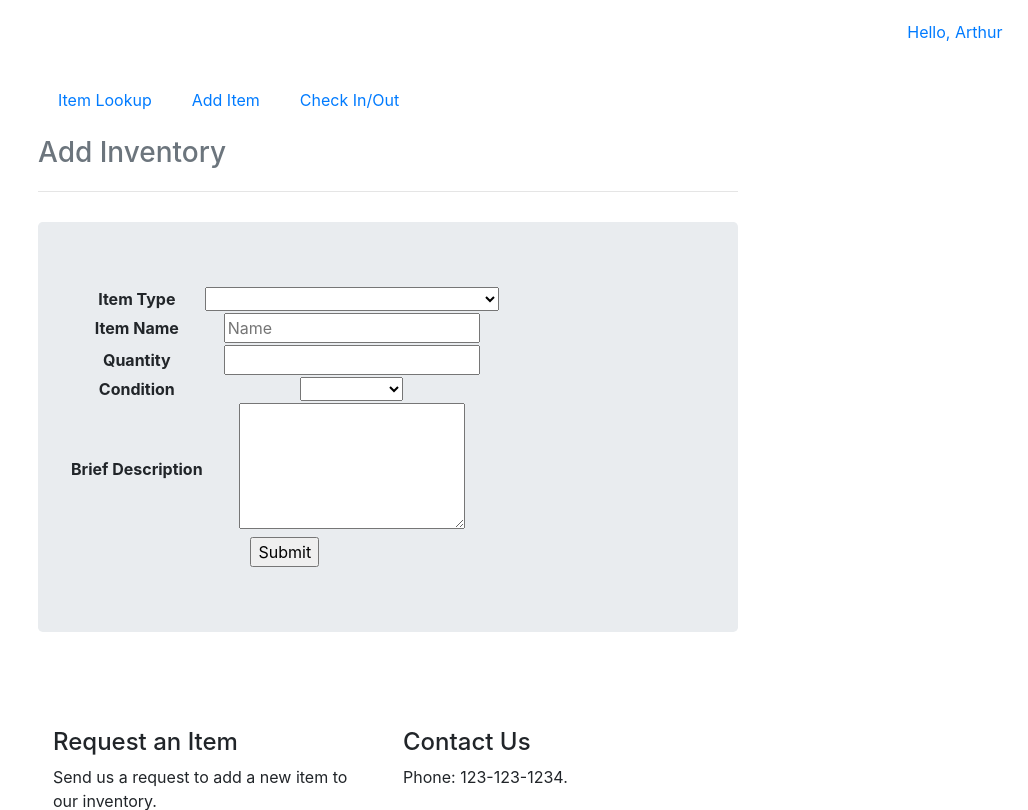
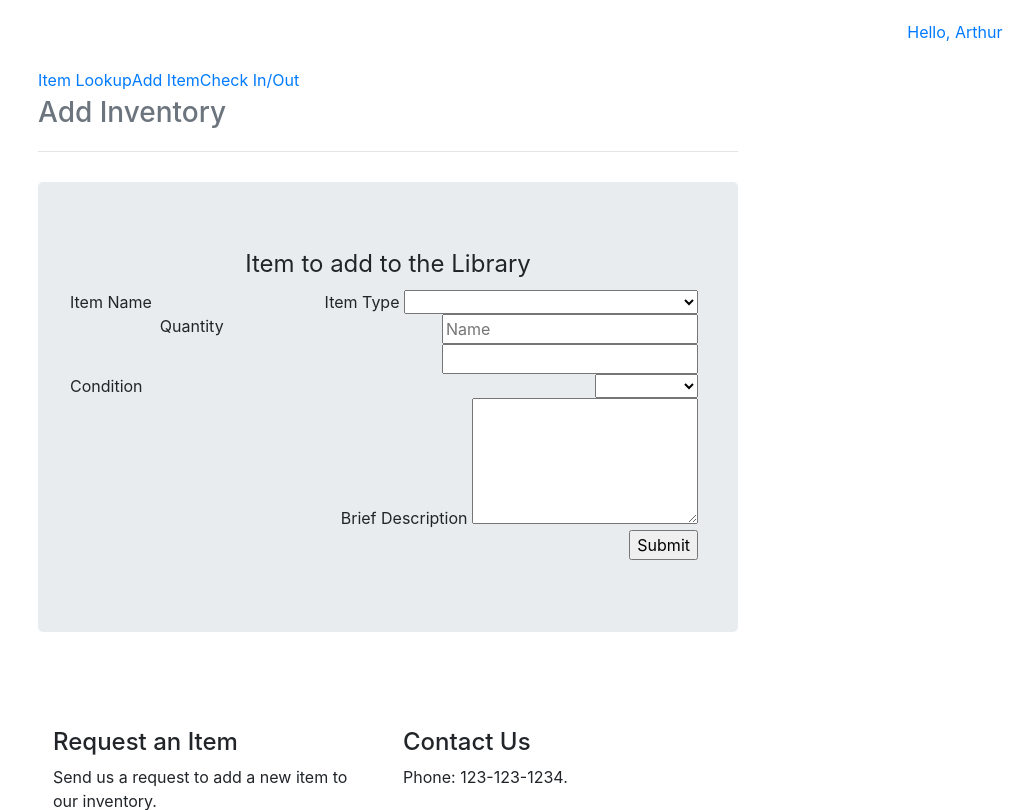
Before and after one commit to areyoujokingme/cs419-fest, a PHP site: page /admin/add.php in a window 1280 px wide. Shown: the top 810 px of the page, without its empty margins (252-1280 px from the left). Run offline with PHP 8.4, Linux system fonts and the light colour scheme; some libraries are stand-ins or nearby versions.

Commit message:
Modifiy add.php
Work on add.php

```diff
--- a/InventoryApp/admin/add.php
+++ b/InventoryApp/admin/add.php
@@ -34,26 +34,11 @@ if ($_SESSION['logged_in'] == 0) {
             }
         </script>
         <style type="text/css">
-            li {
-                list-style-type: none;
-                padding: 10px;
-                margin: 10px;
-            }
-            dt {
-                float: left;
-                clear: left;
-                width: 130px;
-                text-align: right;
-                font-weight: bold;
-                color: green;
-            }
-            dt:after {
-                content: ":";
-            }
-            dd {
-                text-align: left;
-                margin: 0 0 0 150px;
-                padding: 0 0 30px 0;
+            label {
+                float:left;
+                text-align:right;
+                display:block;
+                margin-right: 0.5em;
             }
 
             .optional{
@@ -91,12 +76,10 @@ if ($_SESSION['logged_in'] == 0) {
 
             <div class="jumbotron">
                 <form id="add_form" class="navbar-form" action="add.php" method="POST" enctype="multipart/form-data">
-                    <input name="add_barcode" type="hidden" value=<?php echo '"test1' . rand() . '"' ?>>
-                    <table id="form_list">
-                        <tr>
-                            <th>Item Type</th>
-                            <td>
-                                <select form="add_form" name="add_type" onchange="showOptions()" id="type">
+                    <fieldset id="form_list">
+                        <legend>Item to add to the Library</legend>
+                        <label for='add_form'>Item Type</labe>
+                            <select id='add_form' form="add_form" name="add_type" onchange="showOptions()" id="type">
                                 <option></option>
                                 <option value="computer">Computer</option>
                                 <option value="embedded">Embedded System / Microcontroller</option>
@@ -105,40 +88,34 @@ if ($_SESSION['logged_in'] == 0) {
                                 <option value="tablet">Tablet</option>
                                 <option value="accessory">Electronic Accessory</option>
                             </select>
-                            </td>
-                        </tr>
-                        <tr>
-                            <th>Item Name</th>
-                            <td><input name="add_name" type="text" placeholder="Name"> </td>
-                        </tr>
-                        <tr>
-                            <th> Quantity</th>
-                            <td><input name="add_quantity" type="text"></td>
-                        </tr>
-                        <tr class="optional" id="page_length">
-                            <th>Page Length</th>
-                            <td><input name="add_length" type="text"></td>
-                        </tr>
-                        <tr class="optional" id="ISBN">
-                            <th>ISBN/ISSN</th>
-                            <td><input name="add_ISBN" type="text" placeholder="ISBN or ISSN"></td>
-                        </tr>
-                        <tr class="optional" id="OS">
-                            <th>Operating System</th>
-                            <td><input name="add_OS" type="text"></td>
-                        </tr>
-                        <tr class="optional" id="manufacturer">
-                            <th> Manufacturer</th>
-                            <td><input name="add_man" type="text"></td>
-                        </tr>
-                        <tr class="optional" id="accessories">
-                            <th>Additional Accessories</th>
-                            <td><textarea name="add_accessories" rows="2" form="add_form"></textarea></td>
-                        </tr>
-                        <tr>
-                            <th>Condition</th>
-                            <td>
-                                <select form="add_form" name="add_condition">
+                            <label for="add_name">Item Name</label>
+                            <input id="add_name" name="add_name" type="text" placeholder="Name">
+                            <label for="add_quantity"> Quantity</label>
+                            <input id="add_quantity" name="add_quantity" type="text">
+
+                            <div class="optional" id="page_length">
+                                <label for="add_length">Page Length</label>
+                                <input id="add_length" name="add_length" type="text">
+                            </div>
+                            <div class="optional" id="ISBN">
+                                <label for="add_ISBN">ISBN/ISSN</label>
+                                <input id="add_ISBN" name="add_ISBN" type="text" placeholder="ISBN or ISSN">
+                            </div>
+                            <div class="optional" id="OS">
+                                <label for="add_OS">Operating System</label>
+                                <input id="add_OS" name="add_OS" type="text">
+                            </div>
+                            <div class="optional" id="manufacturer">
+                                <label for="add_man"> Manufacturer</label>
+                                <input id = "add_man" name="add_man" type="text">
+                            </div>
+                            <div class="optional" id="accessories">
+                                <label for="add_accessories">Additional Accessories</label>
+                                <textarea id="add_accessories" name="add_accessories" rows="2" form="add_form"></textarea>
+                            </div>
+                            <div>
+                                <label for="add_condition">Condition</label>
+                                <select id="add_condition" form="add_form" name="add_condition">
                                     <option></option>
                                     <option value="new">New</option>
                                     <option value="very_good">Very Good</option>
@@ -146,16 +123,15 @@ if ($_SESSION['logged_in'] == 0) {
                                     <option value="fair">Fair</option>
                                     <option value="poor">Poor</option>
                                 </select>
-                            </td>
-                        </tr>
-                        <tr>
+                            </div>
+                            <div>
                                 <th>Brief Description</th>
                                 <td><textarea name="add_description" rows="5" form="add_form"></textarea> </td>
-                        </tr>
-                        <tr>
-                            <th colspan="2"><input type="submit" text="Submit"></th>
-                        </tr>
-                    </table>
+                            </div>
+                            <div>
+                                <input type="submit" text="Submit">
+                            </div>
+                    </fieldset>
                 </form>
                 <div  id="add_confirmation">
                     <?php
@@ -180,9 +156,9 @@ if ($_SESSION['logged_in'] == 0) {
                             $fail = False;
 
                             // Get values from user
-                            $barcode = mysqli_real_escape_string($mysqli, filter_input(INPUT_POST, "add_barcode", FILTER_SANITIZE_STRING));
                             $type = mysqli_real_escape_string($mysqli, filter_input(INPUT_POST, "add_type", FILTER_SANITIZE_STRING));
                             $name = mysqli_real_escape_string($mysqli, filter_input(INPUT_POST, "add_name", FILTER_SANITIZE_STRING));
+                            $barcode = $type . $name . rand();
                             $description = mysqli_real_escape_string($mysqli, filter_input(INPUT_POST, "add_description", FILTER_SANITIZE_STRING));
                             $condition = mysqli_real_escape_string($mysqli, filter_input(INPUT_POST, "add_condition", FILTER_SANITIZE_STRING));
                             $quantity = mysqli_real_escape_string($mysqli, filter_input(INPUT_POST, "add_quantity", FILTER_VALIDATE_INT, array("options" => array("min_range" => 1))));
@@ -209,7 +185,10 @@ if ($_SESSION['logged_in'] == 0) {
                                 echo "Bad type, please try again<br>\n";
                             }
 
-                            echo "Query:  " . $query . "<br>";
+                            $barcodeSite = "http://chart.googleapis.com/chart?chs=200x200&cht=qr&choe=UTF-8&chld=H&chl=";
+                            $barcodeSite = $barcodeSite . $barcode;
+
+                            //echo "Query:  " . $query . "<br>";
                             if (!$fail) {
                                 // Pass the query to add the user
                                 if (!mysqli_query($mysqli, $query)) {
@@ -217,24 +196,24 @@ if ($_SESSION['logged_in'] == 0) {
                                 } else {
                                     // Tell the user of the success
                                     echo "<h4>Item Added!</h4><br>\n";
-                                    echo "<dl>\n";
-                                    echo "<dt>Name</dt> <dd>" . $name . "</dd>\n";
-                                    echo "<dt>Type</dt> <dd>" . $type . "</dd>\n";
-                                    echo "<dt>Name</dt> <dd>" . $condition . "</dd>\n";
-                                    echo "<dt>Type</dt> <dd>" . $type . "</dd>\n";
-
+                                    echo "<table>\n";
+                                    echo "<tr><th>Type</th> <td>" . $type . "</td></tr>\n";
+                                    echo "<tr><th>Name</th> <td>" . $name . "</td></tr>\n";
                                     if (strcmp($type, "book") == 0) {
-                                        echo "<dt>Book length</dt> <dd>" . $length . "</dd>\n";
-                                        echo "<dt>ISBN</dt> <dd>" . $ISBN . "</dd>\n";
+                                        echo "<tr><th>Book length</th> <td>" . $length . "</td></tr>\n";
+                                        echo "<tr><th>ISBN</th> <td>" . $ISBN . "</td></tr>\n";
                                     } else {
-                                        echo "<dt>Accessories</dt> <dd>" . $accessories . "</dd>\n";
+                                        echo "<tr><th>Accessories</th> <td>" . $accessories . "</td></tr>\n";
                                         if (strcmp($type, "computer") == 0 || (strcmp($type, "tablet") == 0)) {
-                                            echo "<dt>Operating System</dt> <dd>" . $OS . "</dd>\n";
-                                            echo "<dt>Manufacturer</dt> <dd>" . $man . "</dd>\n";
+                                            echo "<tr><th>Operating System</th> <td>" . $OS . "</td></tr>\n";
+                                            echo "<tr><th>Manufacturer</th> <td>" . $man . "</td></tr>\n";
                                         }
                                     }
-                                    echo "<dt>Description</dt> <dd>" . $description . "</dd>\n";
-                                    echo "</dl>\n";
+                                    echo "<tr><th>Condition</th> <td>" . $condition . "</td></tr>\n";
+                                    echo "<tr><th>Description</th> <td>" . $description . "</td></tr>\n";
+                                    echo "<tr><th>QR Code</th>\n";
+                                    echo "<td><img src=\"" . $barcodeSite . "\" alt=\"Barcode\"></td></tr>\n";
+                                    echo "</table>\n";
                                 }
                             }
                         }
```
Lines whose indentation alone changed are shown as unchanged.
